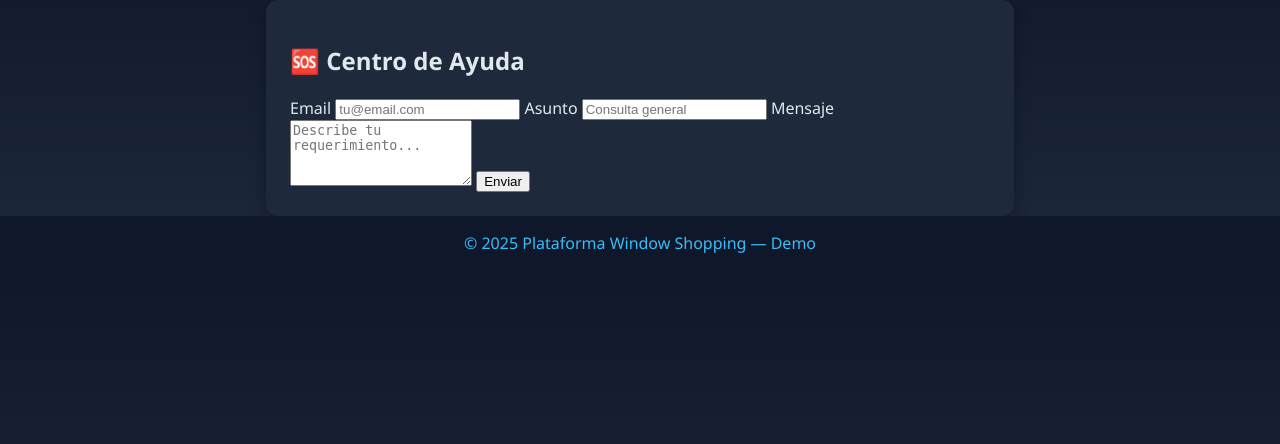
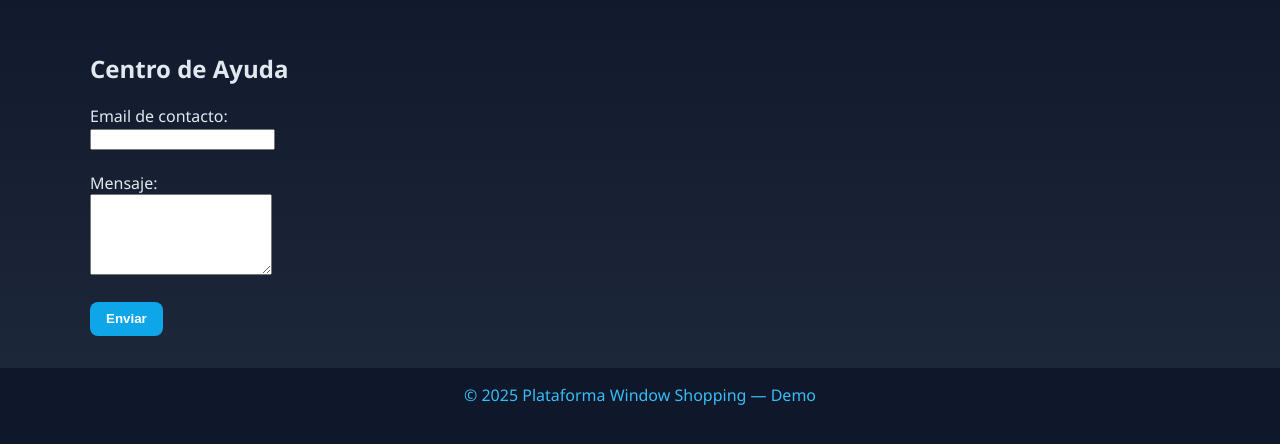
Before and after one commit to crhistopher09ponce04-art/Window-Shopping, a Flask app: page /ayuda in a window 1280 px wide. Shown: the part 78-522 px from the top of the page. Run offline with Flask 3, Linux system fonts and the light colour scheme.

Commit message:
Update ayuda.html

```diff
--- a/templates/ayuda.html
+++ b/templates/ayuda.html
@@ -1,21 +1,22 @@
 {% extends "base.html" %}
 {% block content %}
-<div class="card" style="max-width:700px;margin:0 auto;">
-  <h2>🆘 {{ t("Centro de Ayuda", "Help Center", "客服中心") }}</h2>
-  {% if enviado %}
-    <div class="flash mt-2">{{ t("Tu solicitud fue enviada. Te contactaremos.",
-                                 "Your request has been sent. We'll contact you.",
-                                 "您的請求已送出，我們將儘快回覆。") }}</div>
-  {% endif %}
+<div class="container">
+    <h2>Centro de Ayuda</h2>
 
-  <form method="POST" class="mt-2">
-    <label>Email</label>
-    <input type="email" name="email" required placeholder="tu@email.com">
-    <label>{{ t("Asunto", "Subject", "主旨") }}</label>
-    <input type="text" name="asunto" placeholder="{{ t('Consulta general', 'General inquiry', '一般諮詢') }}">
-    <label>{{ t("Mensaje", "Message", "訊息") }}</label>
-    <textarea name="mensaje" rows="4" placeholder="{{ t('Describe tu requerimiento...', 'Describe your request...', '請描述您的需求...') }}"></textarea>
-    <input type="submit" value="{{ t('Enviar','Send','送出') }}">
-  </form>
+    {% if mensaje %}
+        <div class="card">
+            <p>{{ mensaje }}</p>
+        </div>
+    {% else %}
+        <form method="post">
+            <label>Email de contacto:</label><br>
+            <input type="email" name="email" required><br><br>
+
+            <label>Mensaje:</label><br>
+            <textarea name="mensaje" rows="5" required></textarea><br><br>
+
+            <button type="submit" class="btn">Enviar</button>
+        </form>
+    {% endif %}
 </div>
 {% endblock %}
```
